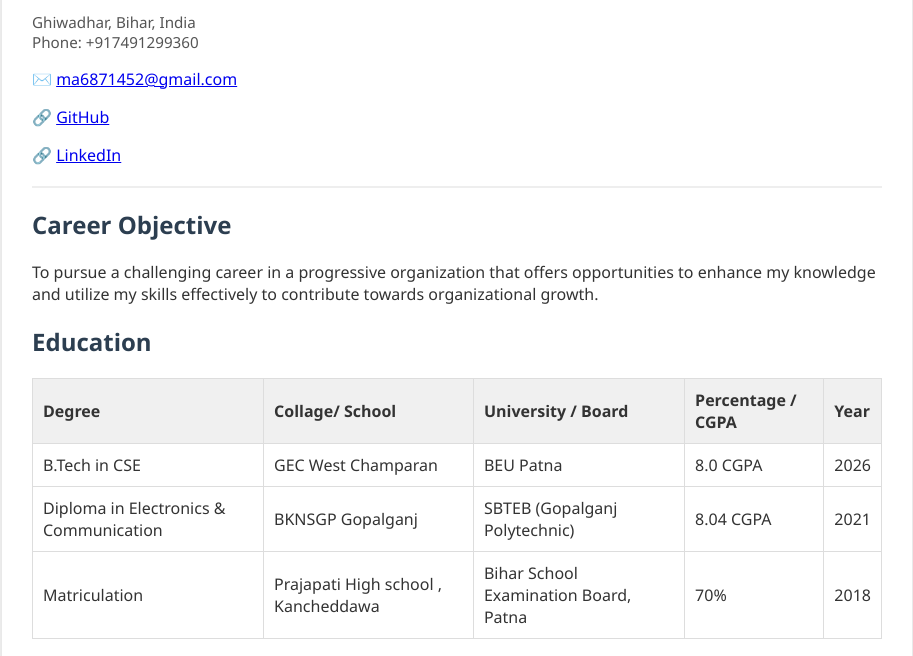
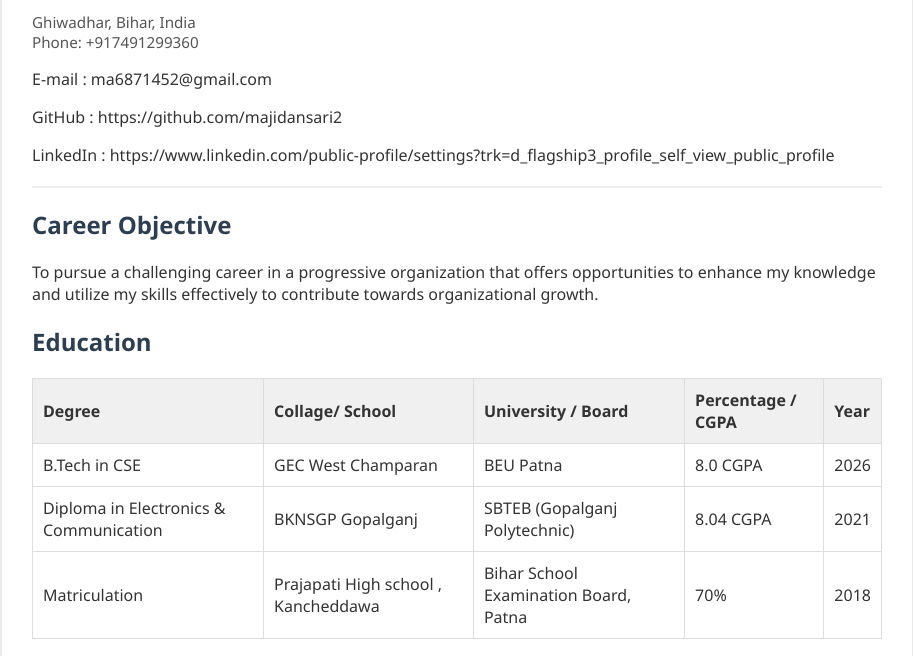
Before and after one commit to majidansari2/Resume_Majid_1, a plain HTML site: page index.html in a window 1280 px wide. Shown: the part 125-781 px from the top of the page, without its empty margins (183-1096 px from the left). Drawn offline with Linux system fonts and the light colour scheme.

Commit message:
index.html

```diff
--- a/index.html
+++ b/index.html
@@ -80,9 +80,9 @@
     <p class="contact">
       Ghiwadhar, Bihar, India<br>
       Phone: +917491299360<br>
-      <p>✉️ <a href="mailto:ma6871452@gmail.com">ma6871452@gmail.com</a></p>
-      <p>🔗 <a href="https://github.com/majidansari2" target="_blank">GitHub</a></p>
-      <p>🔗 <a href="https://www.linkedin.com/public-profile/settings?trk=d_flagship3_profile_self_view_public_profile" target="_blank">LinkedIn</a></p>
+      <p>E-mail : ma6871452@gmail.com</p>
+      <p>GitHub : https://github.com/majidansari2</p>
+      <p>LinkedIn : https://www.linkedin.com/public-profile/settings?trk=d_flagship3_profile_self_view_public_profile</p>
 
     <hr>
 
```
